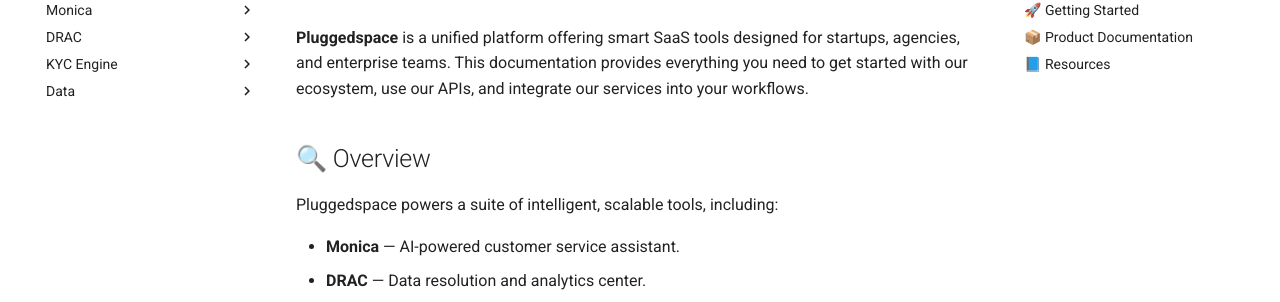
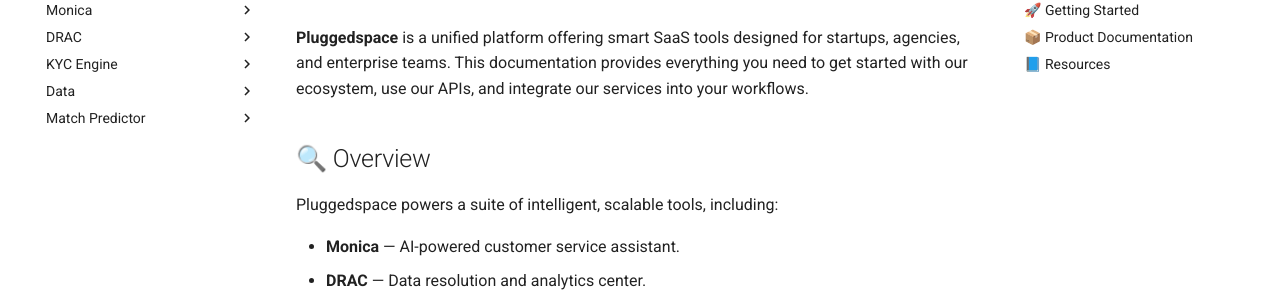
Before and after one commit to pluggedspace/pluggedspace-docs, an MkDocs documentation site: the page built from docs/index.md, in a window 1280 px wide. Shown: the part 155-457 px from the top of the page. Built offline with MkDocs 1.6.1 and Material for MkDocs 9.7.7, drawn with Linux system fonts in a browser that asks for light colours.

Commit message:
Update mkdocs.yml

```diff
--- a/mkdocs.yml
+++ b/mkdocs.yml
@@ -51,3 +51,5 @@
       - Overview: data/index.md
       - Lakehouse: data/lakehouse.md
       - Analytics: data/analytics.md
+  - Match Predictor:
+      - Overview: models/match/index.md
```
